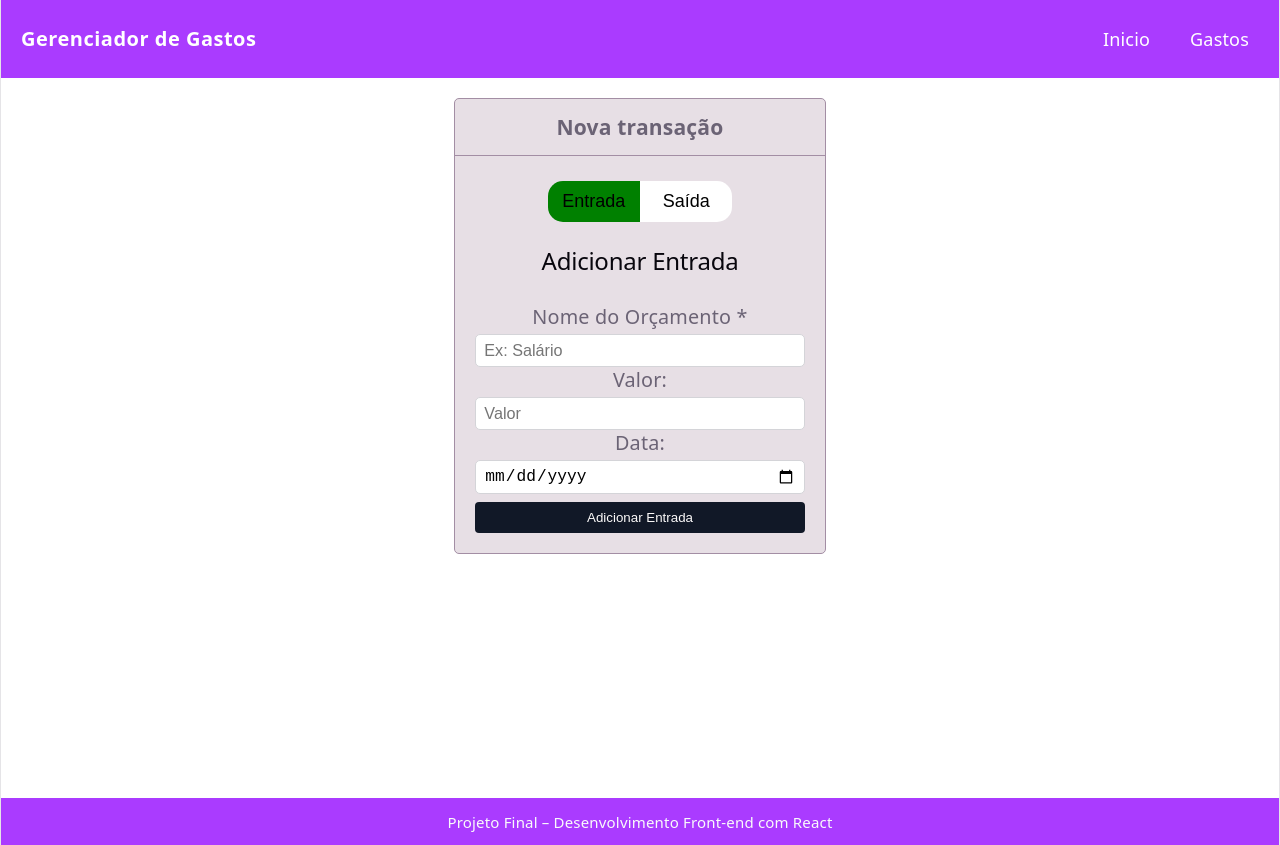
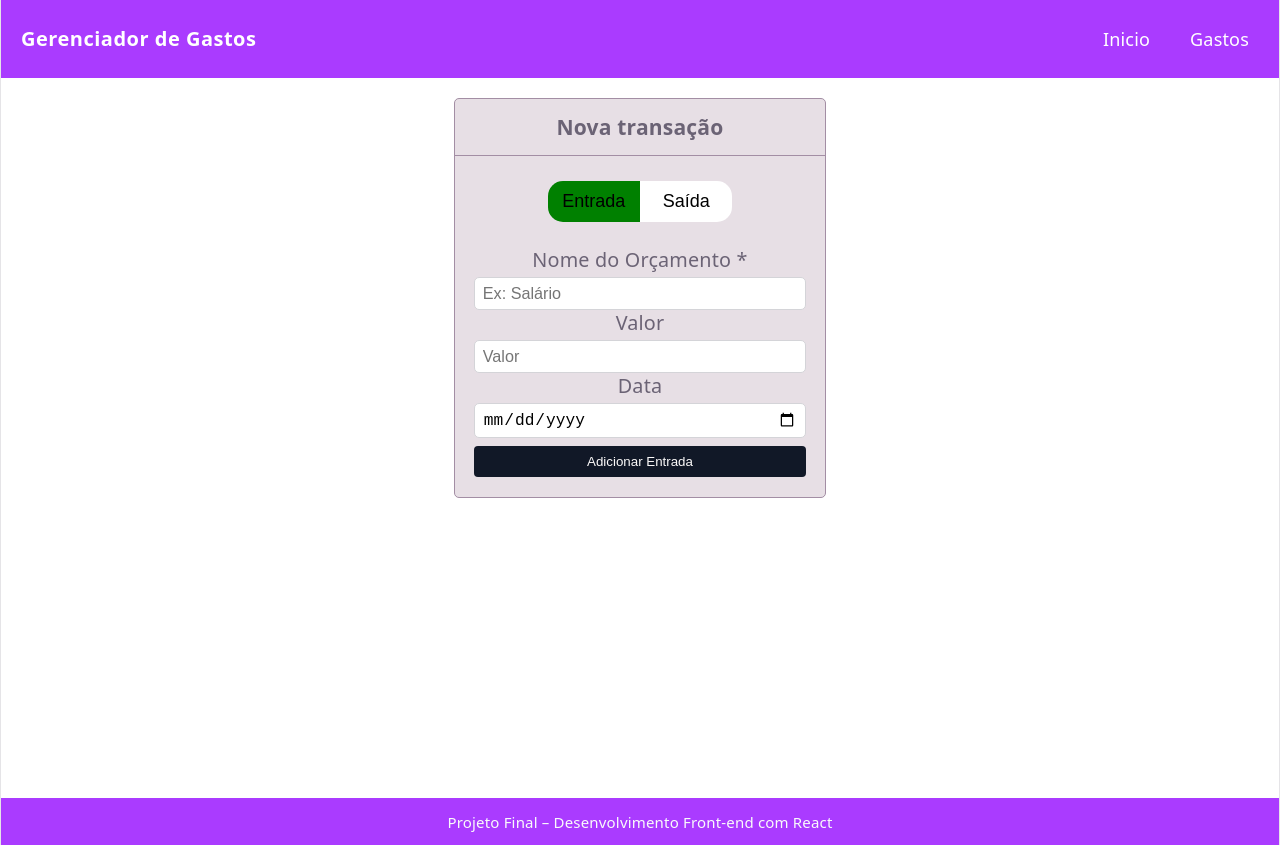
Before and after one commit to AlefeAlvesC/Projeto-Final-Modulo4-IteamFullStack, a React (Vite) app in the folder controle-gastos-pessoais-app/: page /adicionar in a window 1280 px wide. Built offline with nearby package versions, Linux system fonts and the light colour scheme.

Commit message:
Organizando arquivo CSS em blocos de estilos por paginas para facilitar estilizações futuras.

```diff
--- a/controle-gastos-pessoais-app/src/components/FormNovaEntrada.jsx
+++ b/controle-gastos-pessoais-app/src/components/FormNovaEntrada.jsx
@@ -4,7 +4,7 @@ import { useGastos } from "../contexts/GastosContext";
 
 function FormNovaEntrada() {
 
-  const { adicionarGasto } = useGastos();
+  const { adicionarOrcamento } = useGastos();
   const navigate = useNavigate();
 
   const [form, setForm] = useState({
@@ -21,27 +21,21 @@ function FormNovaEntrada() {
   const handleSubmit = (e) => {
     e.preventDefault();
 
-    console.log("VALOR DIGITADO:", form.valor);  // Debug para verificar o valor digitado
-
     const novaEntrada = {
       id: Date.now(),
       nome: form.nome,
-      categoria: "Entrada",
+      valor: Number(form.valor),
       data: form.data,
-      valor: Number(form.valor),
-      tipo: "entrada"
     };
 
-    adicionarGasto(novaEntrada);
+    adicionarOrcamento(novaEntrada);
 
     navigate ("/");
   };
 
   return (
-      <div>
-      <h2>Adicionar Entrada</h2>
-      <section>
-      <form onSubmit={handleSubmit} className="div-form-orcamento">
+    <div className='form-container'>
+      <form onSubmit={handleSubmit} className="form">
         <div>
           <label htmlFor="nome">Nome do Orçamento *</label>
           <input
@@ -53,8 +47,9 @@ function FormNovaEntrada() {
             required
           />
         </div>
+
         <div>
-        <label htmlFor="valor">Valor: </label>
+          <label htmlFor="valor">Valor</label>
           <input
             type="number"
             name="valor"
@@ -64,8 +59,9 @@ function FormNovaEntrada() {
             required
           />
         </div>
+
         <div>
-        <label htmlFor="data">Data: </label>
+          <label htmlFor="data">Data</label>
           <input
             type="date"
             name="data"
@@ -77,7 +73,6 @@ function FormNovaEntrada() {
 
         <button className="btn-adicionar-entrada" type="submit">Adicionar Entrada</button>
       </form>
-      </section>
     </div>
   );
 }
--- a/controle-gastos-pessoais-app/src/components/GastosList.jsx
+++ b/controle-gastos-pessoais-app/src/components/GastosList.jsx
@@ -5,6 +5,7 @@ const GastosList = () => {
     const {gastos} = useGastos();
 
     return (
+        <div>
             <div>
                 <ul className='div-lista'>
                     <li>Data</li>
@@ -14,6 +15,8 @@ const GastosList = () => {
                     <li>Categoria</li>
                     <li>Link</li>
                 </ul>
+            </div>
+
             <div>
                 {
                     gastos.map((gasto) => (
--- a/controle-gastos-pessoais-app/src/contexts/GastosContext.jsx
+++ b/controle-gastos-pessoais-app/src/contexts/GastosContext.jsx
@@ -53,7 +53,7 @@ export const GastosProvider = ({ children }) => {
     };
 
     return(
-        <GastosContext.Provider value={{gastos, adicionarGasto, removerGasto, adicionarOrcamento, removerOrcamento}}>
+        <GastosContext.Provider value={{gastos, orcamento, adicionarGasto, removerGasto, adicionarOrcamento, removerOrcamento}}>
             {children}
         </GastosContext.Provider>
     );
--- a/controle-gastos-pessoais-app/src/index.css
+++ b/controle-gastos-pessoais-app/src/index.css
@@ -62,54 +62,6 @@
   padding: 0;
 }
 
-body {
-  margin: 0;
-}
-
-header {
-  display: flex;
-  justify-content: space-between;
-  padding: 20px;
-}
-
-main {
-  min-height: 90dvh;
-}
-
-.pagina-inicio {
-  display: flex;
-  flex-direction: column;
-  align-items: center;
-  margin: 10px 0;
-}
-
-section {
-  display: flex;
-  padding: 20px;
-  align-items: center;
-  margin: 0 auto;
-  justify-content: center;
-}
-
-.gasto-card {
-  display: grid;
-  grid-template-columns: 1fr 1fr 1fr 1fr 1fr 1fr;
-  padding: 5px;
-  border: 1.2px solid #d4d4d8;
-}
-.div-lista{
-  background-color: #d4d4d8 ;
-  display: grid;
-  grid-template-columns: 1fr 1fr 1fr 1fr 1fr 1fr;
-  list-style: none;
-  color:#08060d;
-
-}
-.div-lista li{
-  font-size: 1.3rem;
-  gap:10px;
-}
-
 #root {
   max-width: 100%;
   margin: 0 auto;
@@ -121,6 +73,305 @@ section {
   box-sizing: border-box;
 }
 
+body {
+  margin: 0;
+}
+
+header {
+  width: 100%;
+  background-color: var(--accent);
+  color: white;
+  display: flex;
+  justify-content: space-between;
+  align-items: center;
+  padding: 20px;
+
+}
+
+.header-nav {
+  display: flex;
+  gap: 20px;
+}
+
+.nav-link {
+  color: white;
+  text-decoration: none;
+  font-weight: 500;
+  padding: 6px 10px;
+  border-radius: 6px;
+  transition: 0.3s;
+}
+
+.nav-link:hover {
+  background-color: rgba(255, 255, 255, 0.2);
+  transform: translateY(-3px);
+}
+
+.header-logo strong {
+  font-size: 20px;
+  letter-spacing: 0.5px;
+}
+
+main {
+  min-height: 90dvh;
+}
+
+footer {
+  padding: 10px;
+  background-color: var(--accent);
+  color: #f9fafb;
+  text-align: center;
+}
+
+
+
+section {
+  display: flex;
+  padding: 20px;
+  align-items: center;
+  margin: 0 auto;
+  justify-content: center;
+}
+
+
+
+/*Estilos relacionados a página incio e seus componentes*/
+.pagina-inicio {
+  display: flex;
+  flex-direction: column;
+  align-items: center;
+  margin: 10px 0;
+}
+
+.div-inicio-card{
+  min-width: 70%;
+  display: grid;
+  grid-template-columns: 1fr 1fr 1fr;
+  padding: 20px;
+  gap: 20px;
+  border-radius: 20px;
+}
+
+.card-inicio{
+  display: flex;
+  flex-direction: column;
+  align-items: flex-start;
+  background-color:#d4d4d8;
+  padding: 20px;
+  border-radius: 10px;
+}
+
+.card-inicio span{
+  font-size: 0.8rem;
+}
+
+.card-inicio h2 {
+  font-size: 1.7rem;
+}
+
+.bloco-inicio-txt {
+  margin: 1rem 0;
+}
+
+.div-gastos {
+  display: grid;
+  grid-template-columns: 1fr 1fr 1fr;
+  padding: 30px;
+  gap: 10px;
+  list-style: none;
+}
+
+.div-nome-card {
+  background-color: #747bff;
+  border-radius: 50px;
+  padding: 15px;
+}
+
+.div-nome-card a{
+  text-decoration: none;
+  color: #fff;
+}
+
+.inicio-buttons {
+  display: flex;
+  gap: 20px;
+  justify-content: center;
+}
+
+.btn-primario {
+  background-color: #747bff;
+  border-radius: 20px;
+  gap: 20%;
+  color: #fff;
+  text-decoration: none;
+}
+
+
+
+
+/*Estilos referentes a pagina gastos e seus componentes*/
+.div-lista{
+  background-color: #d4d4d8 ;
+  display: grid;
+  grid-template-columns: 1fr 1fr 1fr 1fr 1fr 1fr;
+  list-style: none;
+  color:#08060d;
+}
+
+.div-lista li{
+  font-size: 1.3rem;
+  gap:10px;
+}
+
+.gasto-card {
+  display: grid;
+  grid-template-columns: 1fr 1fr 1fr 1fr 1fr 1fr;
+  padding: 5px;
+  border: 1.2px solid #d4d4d8;
+}
+
+
+
+
+
+/*Estilos relacionados a pagina formulario e seus componentes*/
+
+.nova-transa {
+  display: flex;
+  flex-direction: column;
+  align-items: center;
+  width: 30%;
+  gap: 25px;
+  border: 1px solid rgb(163, 142, 164);
+  border-radius: 5px;
+  background-color: rgb(231, 223, 229);
+}
+
+.transa-title {
+  width: 100%;
+  display: block;
+  border-bottom: 1px solid rgb(163, 142, 164);
+  padding: 15px;
+}
+
+.type-form {
+  display: grid;
+  grid-template-columns: 1fr 1fr;
+  min-width: 50%;
+  border-radius: 15px;
+  overflow: hidden;
+}
+
+.type-form button {
+  padding: 10px;
+  font-size: 1rem;
+  border: none;
+  cursor: pointer;
+  background-color: white;
+  color: black;
+  transition: 0.5s;
+}
+
+.type-form .button-entrada:hover {
+  background-color: rgb(157, 202, 157);
+}
+
+.type-form .button-saida:hover{
+  background-color: rgb(201, 128, 128);
+}
+
+.form-container {
+  width: 90%;
+  margin-bottom: 20px;
+}
+
+.form{
+  display: flex;
+  flex-direction: column;
+  width: 100%;
+}
+
+.form label{
+  margin-bottom: 5px;
+  font-size: 1.1rem;
+}
+
+.form input {
+  width: 100%;
+  padding: 6px 8px;
+  margin-top: 4px;
+  border-radius: 5px;
+  border: 1px solid #d4d4d8;
+  font-size: 0.9rem;
+  background-color: #ffffff;
+  color: black;
+}
+
+.form button {
+  margin-top: 8px;
+  padding: 8px 16px;
+  border-radius: 4px;
+  border: none;
+  background-color: #111827;
+  color: #fbf9f9;
+  cursor: pointer;
+}
+
+
+
+
+/*Estilos da pagina de Detalhes e seus componentes*/
+
+.pagina-detalhes.container{
+  display: flex;
+  justify-content: center;
+  align-items: center;
+}
+
+.detalhe-card {
+  width: 30%;
+  display: flex;
+  justify-content: center;
+  flex-direction: column;
+  padding: 20px;
+  gap: 10px;
+  background-color: #d4d4d8;
+  border-radius: 20px;
+}
+
+.detalhe-info li{
+  list-style: none;
+  color:#08060d;
+}
+
+.div-botoes-detalhe {
+  display: flex;
+  gap: 20px;
+  justify-content: center;
+}
+
+.btn-voltar{
+  background-color: #747bff;
+  border-radius: 20px;
+  gap: 20%;
+  color: #08060d;
+}
+
+.btn-remover{
+  background-color: rgb(223, 48, 48);
+  border-radius: 20px;
+  gap: 20%;
+  color: #08060d;
+}
+
+
+
+
+
+
+
+
+/*Estilos padrões do react*/
 h1,
 h2 {
   font-family: var(--heading);
@@ -168,218 +419,3 @@ code {
   padding: 4px 8px;
   background: var(--code-bg);
 }
-
-header {
-  width: 100%;
-  background-color: var(--accent);
-  color: white;
-  display: flex;
-  justify-content: space-between;
-  align-items: center;
-  padding: 20px;
-
-}
-
-.header-nav {
-  display: flex;
-  gap: 20px;
-}
-
-.nav-link {
-  color: white;
-  text-decoration: none;
-  font-weight: 500;
-  padding: 6px 10px;
-  border-radius: 6px;
-  transition: 0.3s;
-}
-
-.nav-link:hover {
-  background-color: rgba(255, 255, 255, 0.2);
-  transform: translateY(-3px);
-}
-
-.header-logo strong {
-  font-size: 20px;
-  letter-spacing: 0.5px;
-}
-
-footer {
-  padding: 10px;
-  background-color: var(--accent);
-  color: #f9fafb;
-  text-align: center;
-}
-
-.div-gastos {
-  display: grid;
-  grid-template-columns: 1fr 1fr 1fr;
-  padding: 30px;
-  gap: 10px;
-  list-style: none;
-}
-
-.div-nome-card {
-  background-color: #747bff;
-  border-radius: 50px;
-  padding: 15px;
-}
-
-.div-nome-card a{
-  text-decoration: none;
-  color: #fff;
-}
-
-.div-botão, .div-botoes-detalhe {
-  display: flex;
-  gap: 20px;
-  justify-content: center;
-}
-
-.btn-primario {
-  background-color: #747bff;
-  border-radius: 20px;
-  gap: 20%;
-  color: #fff;
-  text-decoration: none;
-}
-
-.gasto-form, .div-form-orcamento{
-  display: flex;
-  flex-direction: column;
-  width: 100%;
-
-}
-
-.gasto-form label, .div-form-orcamento label{
-  margin-bottom: 5px;
-  font-size: 1.1rem;
-}
-
-.gasto-form input, .div-form-orcamento input {
-  width: 100%;
-  padding: 6px 8px;
-  margin-top: 4px;
-  border-radius: 5px;
-  border: 1px solid #d4d4d8;
-  font-size: 0.9rem;
-}
-
-.gasto-form button, .div-form-orcamento button {
-  margin-top: 8px;
-  padding: 8px 16px;
-  border-radius: 4px;
-  border: none;
-  background-color: #111827;
-  color: #fbf9f9;
-  cursor: pointer;
-}
-
-.bloco-inicio-txt {
-  margin: 1rem 0;
-}
-.pagina-detalhes.container{
-  display: flex;
-  justify-content: center;
-  align-items: center;
-}
-.detalhe-card {
-  width: 30%;
-  display: flex;
-  justify-content: center;
-  flex-direction: column;
-  padding: 20px;
-  gap: 10px;
-  background-color: #d4d4d8;
-  border-radius: 20px;
-}
-
-.detalhe-info li{
-  list-style: none;
-  color:#08060d;
-}
-
-.btn-voltar{
-  background-color: #747bff;
-  border-radius: 20px;
-  gap: 20%;
-  color: #08060d;
-}
-
-.btn-remover{
-  background-color: rgb(223, 48, 48);
-  border-radius: 20px;
-  gap: 20%;
-  color: #08060d;
-}
-
-.div-inicio-card{
-  min-width: 70%;
-  display: grid;
-  grid-template-columns: 1fr 1fr 1fr;
-  padding: 20px;
-  gap: 20px;
-  border-radius: 20px;
-}
-
-.card-inicio{
-  display: flex;
-  flex-direction: column;
-  align-items: flex-start;
-  background-color:#d4d4d8;
-  padding: 20px;
-  border-radius: 10px;
-}
-
-.card-inicio span{
-  font-size: 0.8rem;
-}
-
-.card-inicio h2 {
-  font-size: 1.7rem;
-}
-
-
-.nova-transa {
-  display: flex;
-  flex-direction: column;
-  align-items: center;
-  width: 30%;
-  gap: 25px;
-  border: 1px solid rgb(163, 142, 164);
-  border-radius: 5px;
-  background-color: rgb(231, 223, 229);
-}
-
-.transa-title {
-  width: 100%;
-  display: block;
-  border-bottom: 1px solid rgb(163, 142, 164);
-  padding: 15px;
-}
-
-.type-form {
-  display: grid;
-  grid-template-columns: 1fr 1fr;
-  min-width: 50%;
-  border-radius: 15px;
-  overflow: hidden;
-}
-
-.type-form button {
-  padding: 10px;
-  font-size: 1rem;
-  border: none;
-  cursor: pointer;
-  background-color: white;
-  color: black;
-  transition: 0.5s;
-}
-
-.type-form .button-entrada:hover {
-  background-color: rgb(157, 202, 157);
-}
-
-.type-form .button-saida:hover{
-  background-color: rgb(201, 128, 128);
-}
--- a/controle-gastos-pessoais-app/src/pages/PaginaDetalhes.jsx
+++ b/controle-gastos-pessoais-app/src/pages/PaginaDetalhes.jsx
@@ -30,7 +30,6 @@ function PaginaDetalhes() {
 
     return (
         <main className="pagina-detalhes container">
-
             <div className="detalhe-card">
                 <h1>{gasto.nome}</h1>
                 <p>{gasto.descricao}</p>
@@ -40,15 +39,17 @@ function PaginaDetalhes() {
                     <li><strong>Custo: </strong>{gasto.valor}</li>
                     <li><strong>Status: </strong> {gasto.status ? "Está pago ✅" : "Pagamento pendente ⚠️"}</li>
                 </ul>
+
                 <div className='div-botoes-detalhe'>
+
                     <button onClick={() => navigate(-1)} className="btn-voltar" style={{ fontSize: '1rem', padding: '0.5rem 1rem' }}>
                         ← Voltar
                     </button>
+
                     <button onClick={handleRemover} className="btn-remover" style={{ fontSize: '1rem', padding: '0.5rem 1rem' }}>
                         Remover Gasto <i class="fa-solid fa-trash"></i>
                     </button>
                 </div>
-
             </div>
         </main>
     )
--- a/controle-gastos-pessoais-app/src/pages/PaginaFormulario.jsx
+++ b/controle-gastos-pessoais-app/src/pages/PaginaFormulario.jsx
@@ -12,8 +12,6 @@ const PaginaFormulario = () => {
     const chamaFormSaida = () => {
         setTipoForm(false);
     }
-
-
 
     return(
         <main>
@@ -51,9 +49,6 @@ const PaginaFormulario = () => {
                 </div>
 
             </section>
-
-
-
         </main>
     );
 }
```
Also changed, not shown: controle-gastos-pessoais-app/src/components/FormNovoGasto.jsx (+3 -6 lines), controle-gastos-pessoais-app/src/pages/PaginaInicio.jsx (+14 -15 lines). Lines whose indentation alone changed are shown as unchanged.
